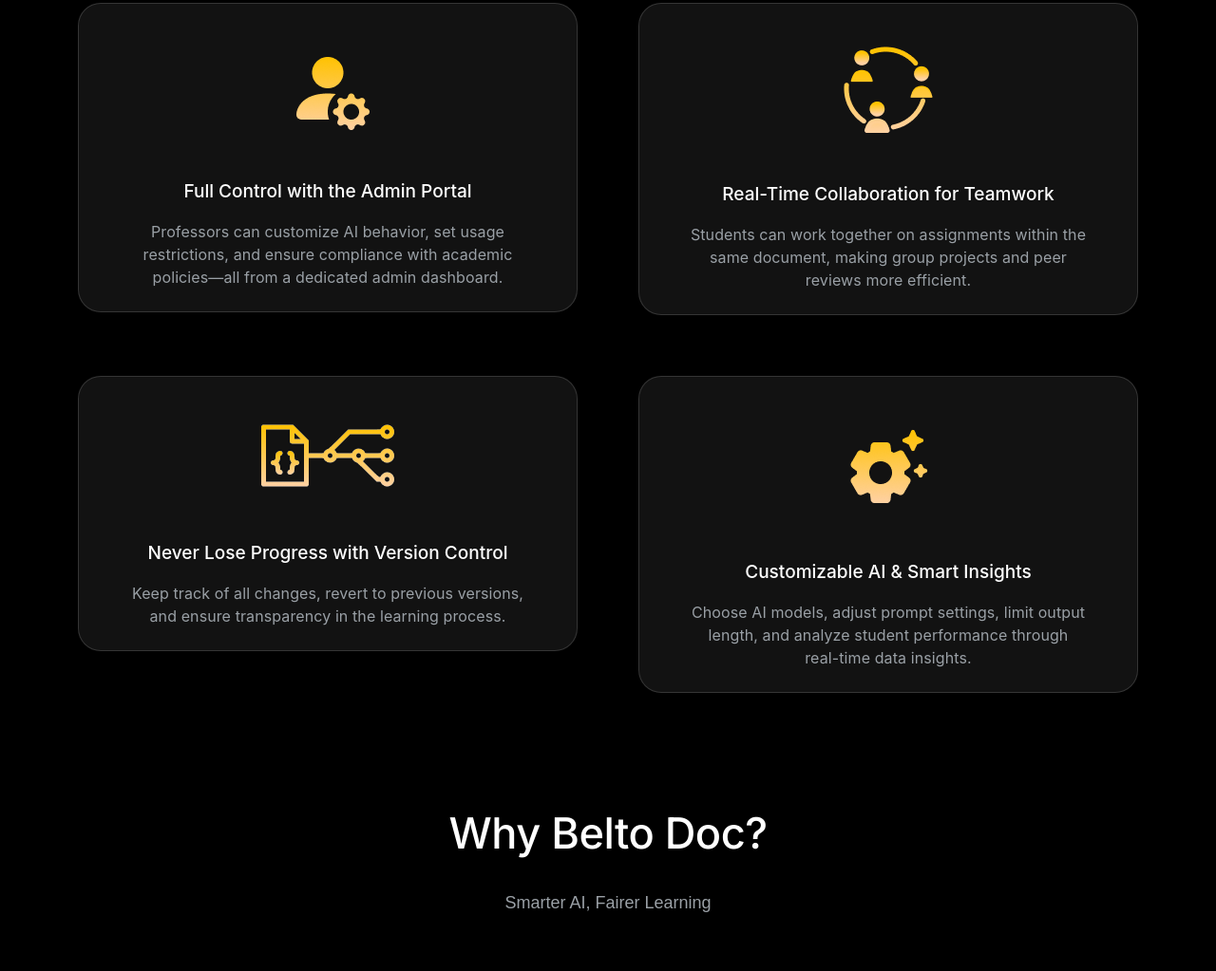
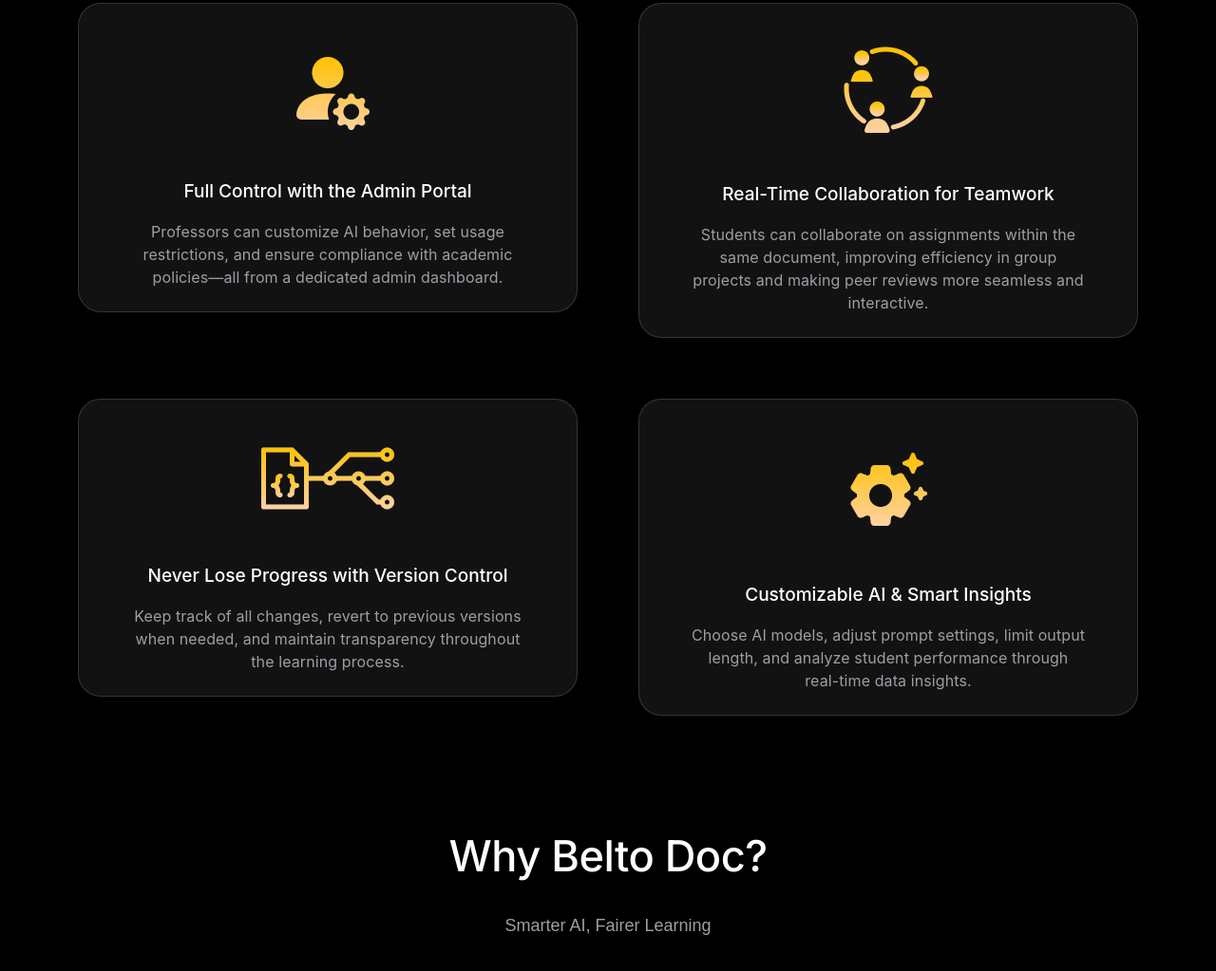
Before and after one commit to BeltoAI/doc-com, a plain HTML site: page index.html in a window 1280 px wide. Shown: the part 2136-3159 px from the top of the page at 95% size. Drawn offline with nearby package versions, Linux system fonts and the light colour scheme; a web font is replaced by a local one.

Commit message:
Update index.html

```diff
--- a/index.html
+++ b/index.html
@@ -263,7 +263,7 @@
                                     </div>
                                     <div class="work-desc">
                                         <h4>Real-Time Collaboration for Teamwork</h4>
-                                        <p>Students can work together on assignments within the same document, making group projects and peer reviews more efficient.</p>
+                                        <p>Students can collaborate on assignments within the same document, improving efficiency in group projects and making peer reviews more seamless and interactive.</p>
                                         <span></span>
                                     </div>
                                 </div>
@@ -276,7 +276,7 @@
                                     </div>
                                     <div class="work-desc">
                                         <h4>Never Lose Progress with Version Control</h4>
-                                        <p>Keep track of all changes, revert to previous versions, and ensure transparency in the learning process.</p>
+                                        <p>Keep track of all changes, revert to previous versions when needed, and maintain transparency throughout the learning process.</p>
                                         <span></span>
                                     </div>
                                 </div>
```
